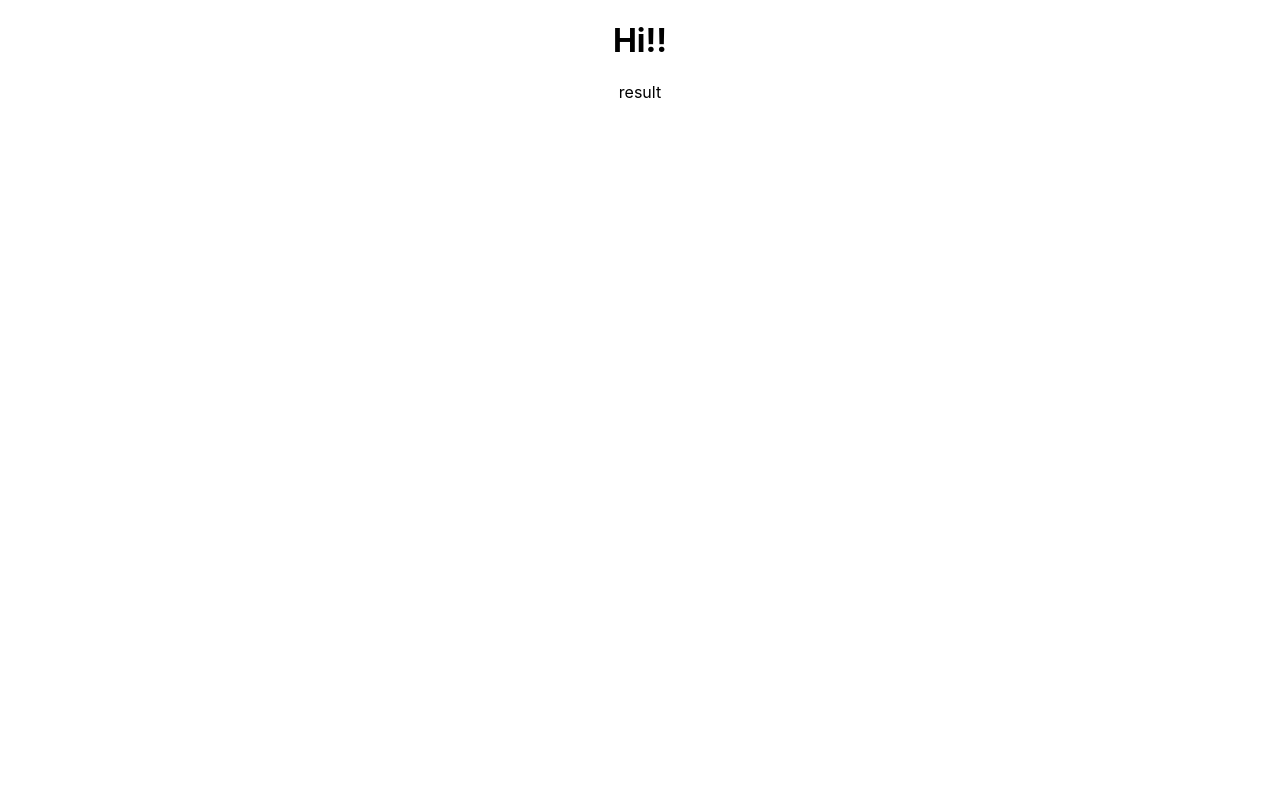
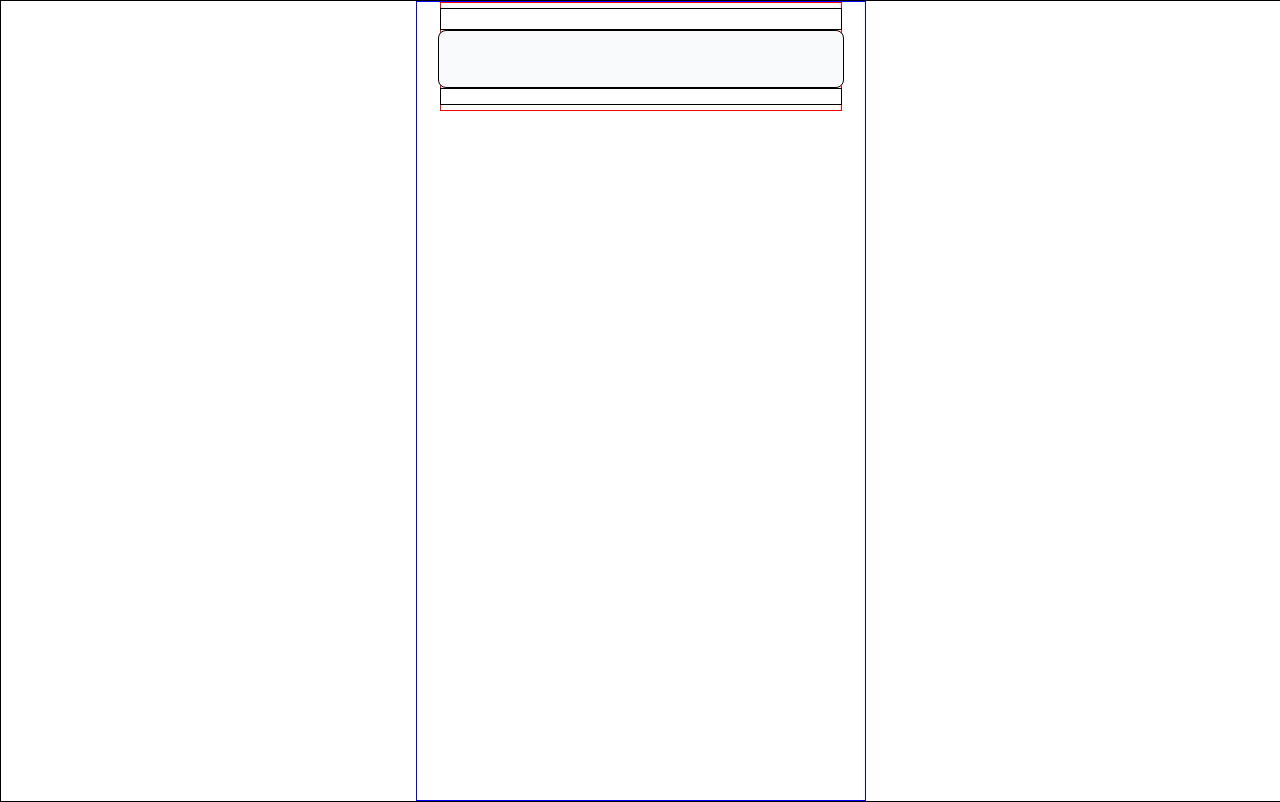
Before and after one commit to WPO-Team-01/wanted-codestates-project-1-7, a React (Create React App) app: page / in a window 1280 px wide. Built offline with nearby package versions, Linux system fonts and the light colour scheme; the HTML template or start-up script is replaced by a standard one.

Commit message:
Add generated file

```diff
--- a/package.json
+++ b/package.json
@@ -11,6 +11,7 @@
     "react": "^17.0.2",
     "react-dom": "^17.0.2",
     "react-scripts": "5.0.0",
+    "styled-components": "^5.3.3",
     "web-vitals": "^2.1.4"
   },
   "scripts": {
--- a/src/App.js
+++ b/src/App.js
@@ -1,11 +1,13 @@
 import "./App.css";
 import { ResultPage } from "@/pages";
+import GeneratedForm from "./pages/GeneratedForm/GeneratedForm";
 
 function App() {
   return (
     <div className="App">
-      <h1>Hi!!</h1>
-      <ResultPage></ResultPage>
+      {/* <h1>Hi!!</h1>
+      <ResultPage></ResultPage> */}
+      <GeneratedForm></GeneratedForm>
     </div>
   );
 }
--- /dev/null
+++ b/src/pages/GeneratedForm/GeneratedForm.js
@@ -0,0 +1,65 @@
+import React from "react";
+import styled from "styled-components";
+
+const Container = styled.section`
+  display: flex;
+  flex-direction: column;
+  align-items: center;
+  width: 100%;
+  height: 100vh;
+  border: black solid 1px;
+`;
+
+const SubContainer = styled.section`
+  display: flex;
+  flex-direction: column;
+  align-items: center;
+  width: 448px;
+  height: 100%;
+  border: blue solid 1px;
+`;
+
+const Form = styled.div`
+  width: 400px;
+  height: 107px;
+  display: flex;
+  flex-direction: column;
+  justify-content: center;
+  align-items: center;
+  margin-left: 0 auto;
+  border: red solid 1px;
+`;
+
+const Text = styled.div`
+  width: 100%;
+  height: 20px;
+  border: black solid 1px;
+`;
+const Input = styled.input`
+  width: 100%;
+  height: 54px;
+  border: black solid 1px;
+  border-radius: 0.5rem;
+  background: #f8fafb;
+`;
+const Caution = styled.div`
+  width: 100%;
+  height: 15px;
+  border: black solid 1px;
+`;
+
+const GeneratedForm = () => {
+  return (
+    <Container>
+      <SubContainer>
+        <Form>
+          <Text></Text>
+          <Input type="text"></Input>
+          <Caution></Caution>
+        </Form>
+      </SubContainer>
+    </Container>
+  );
+};
+
+export default GeneratedForm;
```
Also changed, not shown: 1 other file (tests, documents, lock files or other folders).
